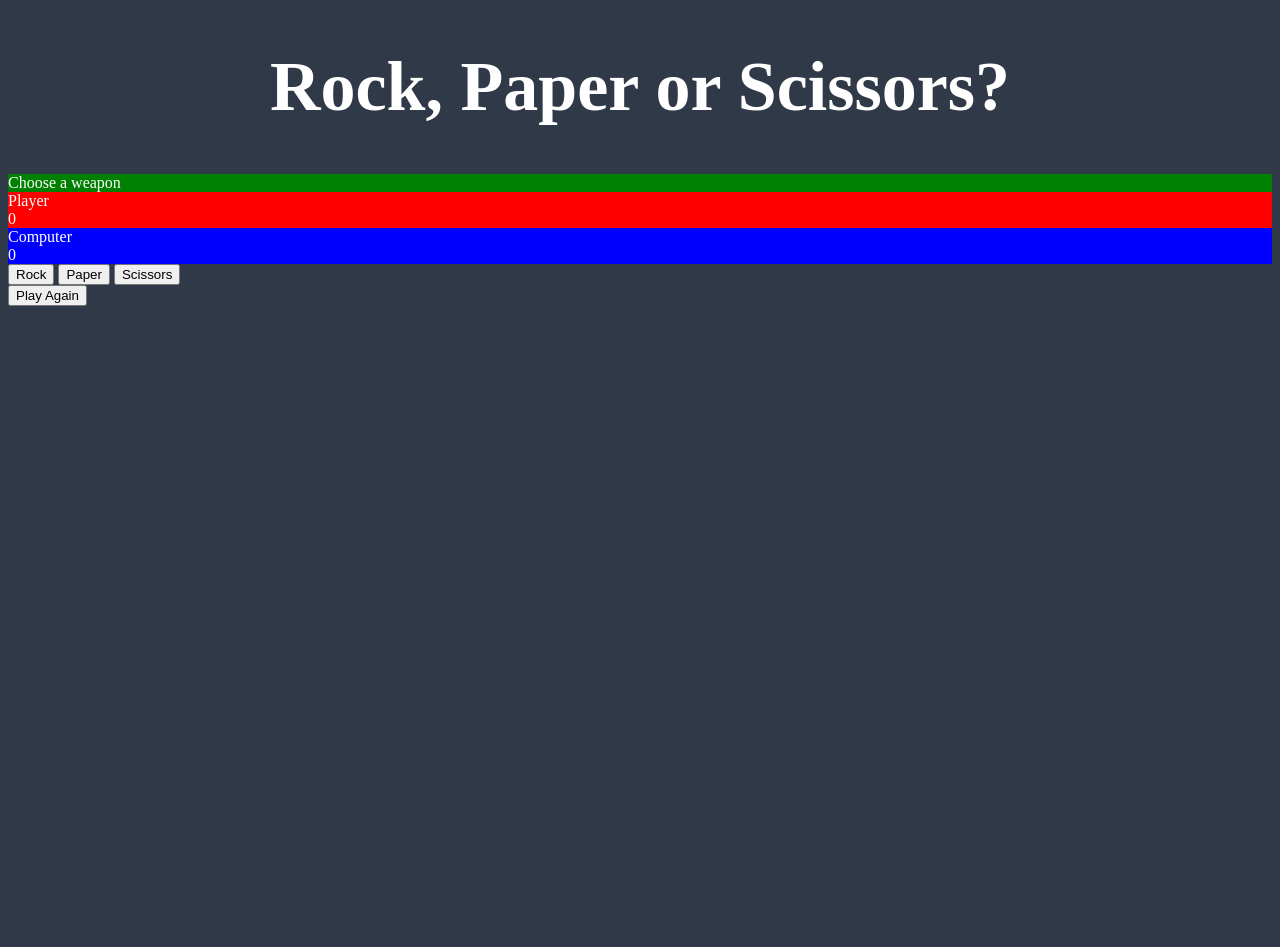
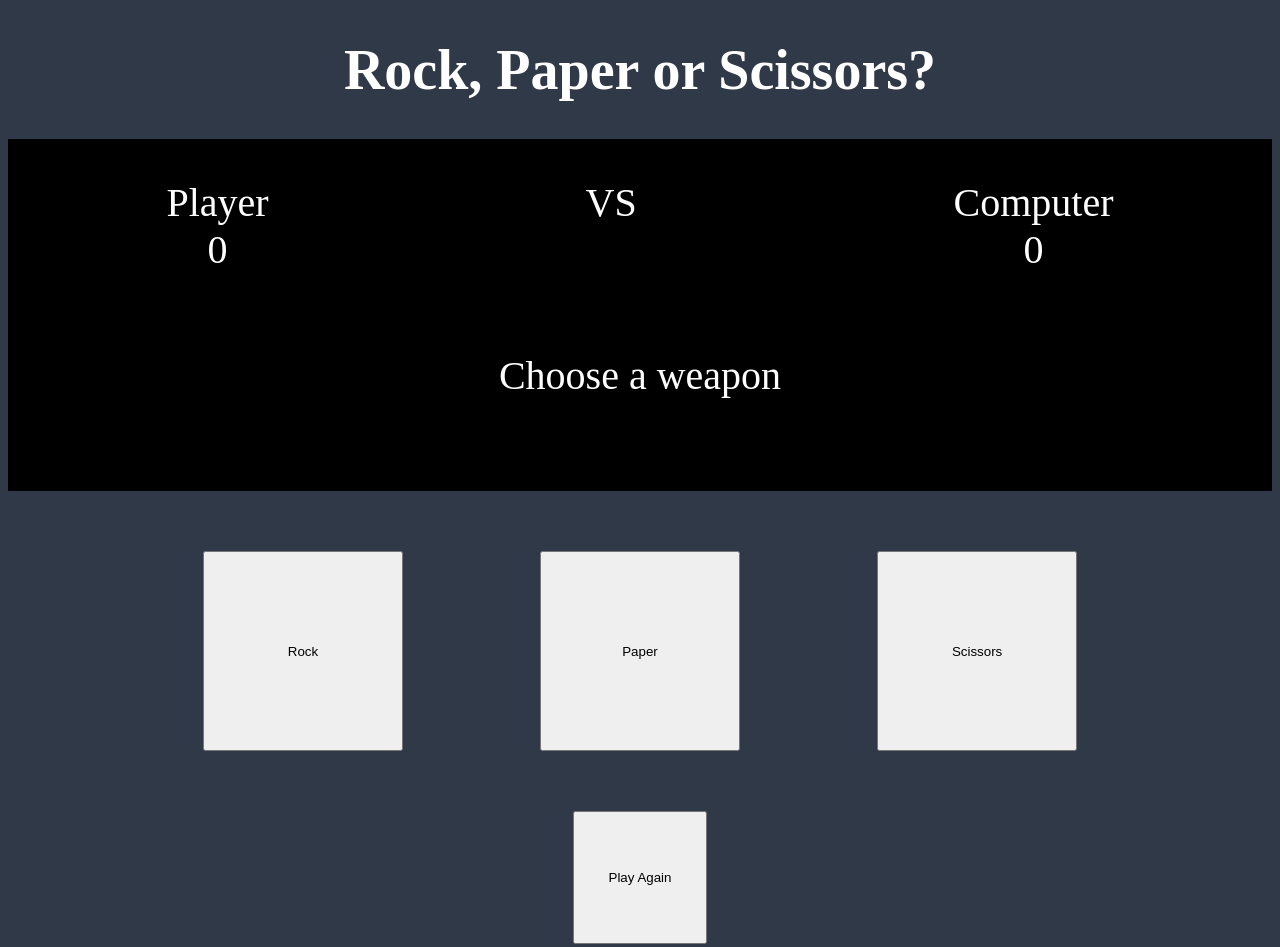
Before and after one commit to ivan-barrios/rock-paper-scissors, a plain HTML site: page index.html in a window 1280 px wide. Before the commit the page ends 800 px from the top, so only its background shows below. Drawn offline with Linux system fonts and the light colour scheme.

Commit message:
some css

```diff
--- a/index.html
+++ b/index.html
@@ -9,25 +9,28 @@
 </head>
 <body>
     <h1 class="title">Rock, Paper or Scissors?</h1>
+    <div class="mainContainer">
         <div class="results">
-        <div id="roundMessage">Choose a weapon</div>
             <div class="scoreContainer">
                 <div class="playerContainer">
                     <div>Player</div>
                     <div id="playerScoreMessage">0</div>
                 </div>
+                <div class="vs">VS</div>
                 <div class="computerContainer">
                     <div>Computer</div>
                     <div id="computerScoreMessage">0</div>
                 </div>
             </div>
+            <div id="roundMessage">Choose a weapon</div>
         </div>
-    <div>
-        <button id="rockBtn">Rock</button>
-        <button id="paperBtn">Paper</button>
-        <button id="scissorsBtn">Scissors</button>
+        <div class="btnContainer">
+            <button class="weaponBtn" id="rockBtn">Rock</button>
+            <button class="weaponBtn" id="paperBtn">Paper</button>
+            <button class="weaponBtn" id="scissorsBtn">Scissors</button>
         </div>
         <button id="playAgainBtn">Play Again</button>
+    </div>
     <script src="script.js"></script>
 </body>
 </html>
--- a/style.css
+++ b/style.css
@@ -9,30 +9,72 @@ body{
     display: flex;
     justify-content: center;
     align-items: center;
-    font-size: 70px;
+    font-size: 3.5em;
+}
+
+.mainContainer{
+    display: flex;
+    flex-direction: column;
+    justify-content: center;
+    align-items: center;
 }
 
 
-
 .results{
-    background-color: black;
+    width: 100%;
+    height:22em;
     display: flex;
     flex-direction: column;
-    align-items: stretch;
+    align-items: center;
+    justify-content: space-around;
+    background-color: black;
 }
 
 #roundMessage{
-    background-color: green;
+    font-size: 2.5em;
+    text-align: center;
+    width: 100%;
+    height: 100px;
 }
 
 .scoreContainer{
+    width: 100%;
+    display: flex;
+    justify-content: space-around;
 }
 
 .playerContainer{
-    background-color: red;
+    font-size: 2.5em;
+    display: flex;
+    flex-direction: column;
+    align-items: center;
+}
 
+.vs{
+    font-size: 2.5em;
 }
 
 .computerContainer{
-    background-color: blue;
+    font-size: 2.5em;
+    display: flex;
+    flex-direction: column;
+    align-items: center;
 }
+
+.btnContainer{
+    width: 80%;
+    height: 20em;
+    display: flex;
+    justify-content: space-around;
+    align-items: center;
+}
+
+.weaponBtn{
+    width: 15em;
+    height: 15em;
+}
+
+#playAgainBtn{
+    width: 10em;
+    height: 10em;
+}
```
Lines whose indentation alone changed are shown as unchanged.
